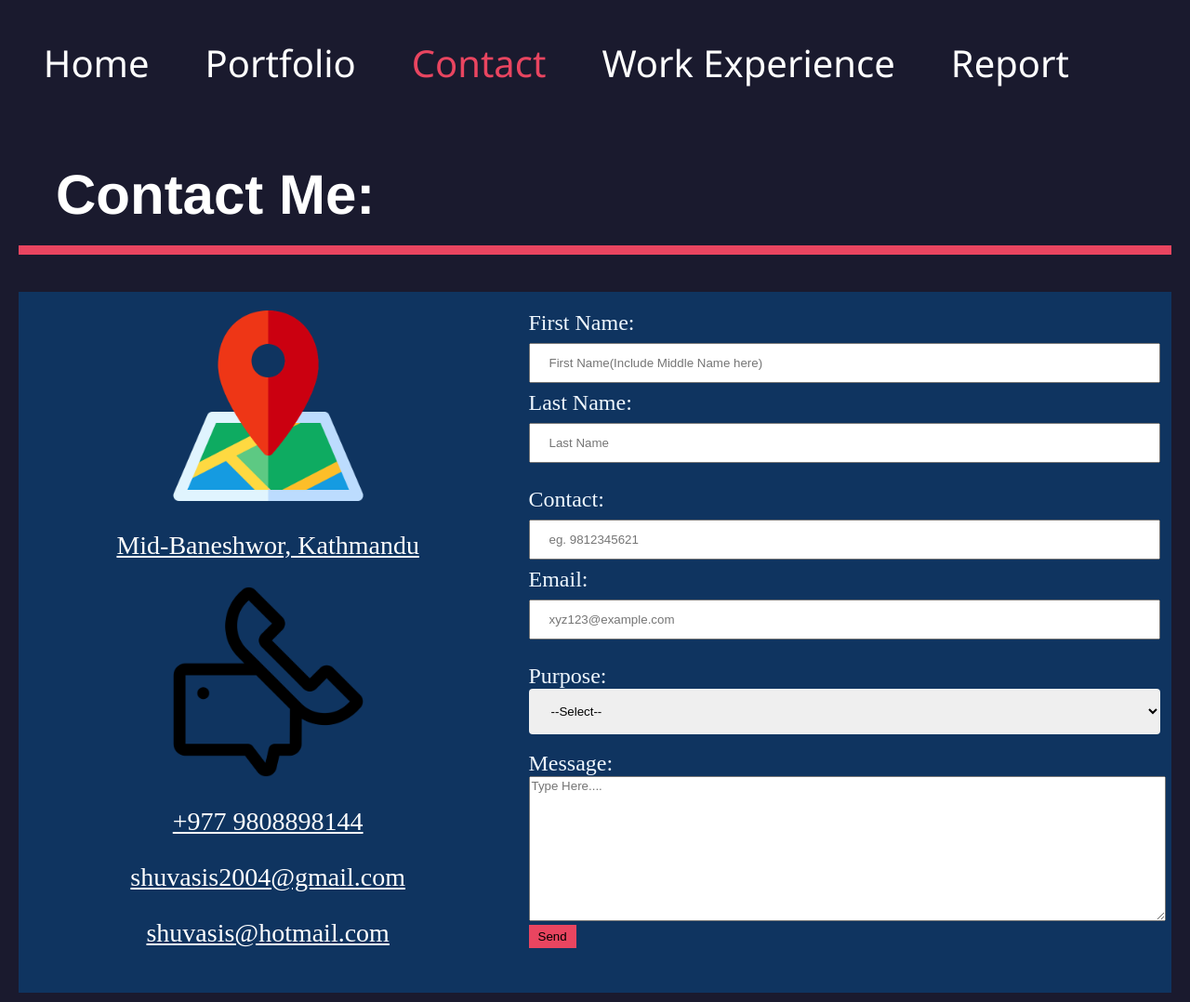
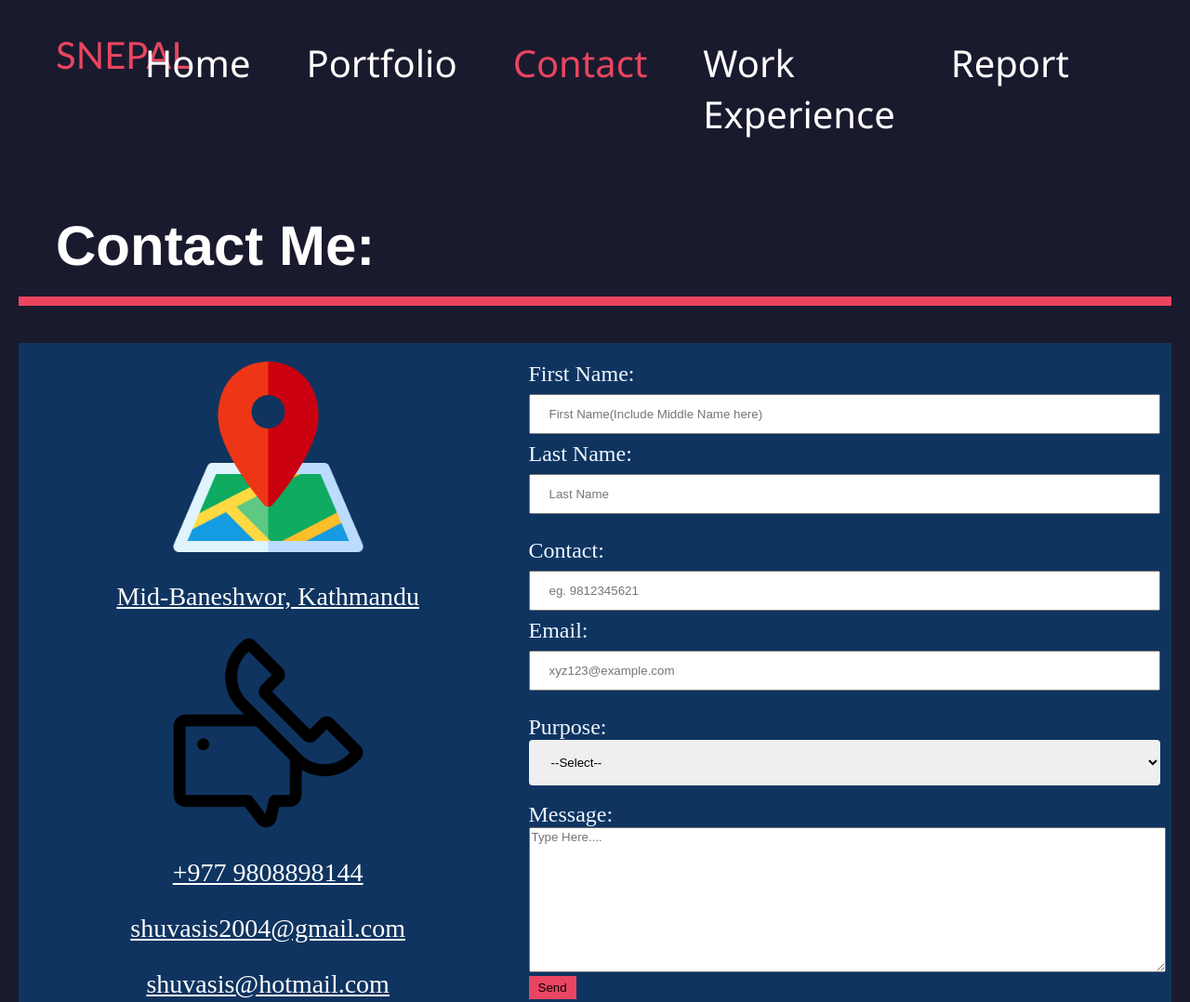
Before and after one commit to ShuvasisN/CSY1018-Web-Development-Assignment-I-23834821-Shuvasis-Nepal-Project, a plain HTML site: page contact.html in a window 1280 px wide. Shown: the top 1078 px of the page at 93% size. Drawn offline with Linux system fonts and the light colour scheme; files whose address does not match are found by name.

Commit message:
Logo added

```diff
--- a/contact.html
+++ b/contact.html
@@ -7,6 +7,7 @@
 <body>
     <div>
         <nav class="nav-bar"><!--navigation bar for page-->
+            <a href="index.html" class="weblogo">SNEPAL</a>
             <ul class="nav-menu">
                 <li class="nav-menu-item "><a href="index.html">Home</a></li>
                 <li class="nav-menu-item "><a href="portfolio.html">Portfolio</a></li>
--- a/css/style.css
+++ b/css/style.css
@@ -33,6 +33,16 @@ body{
 .nav-menu-item:hover{
     background-color: #0F3460;
     transform: scale(1.05);
+}
+
+.weblogo{
+    float: left;
+    display: block;
+    font-size: 40px;
+    color: #E94560;
+    text-decoration: solid;
+    font-family: 'Gill Sans', 'Gill Sans MT', Calibri, 'Trebuchet MS', sans-serif;
+    padding: 35px 60px;
 }
 
 .active > a{
```
Also changed, not shown: index.html (+1 -0 lines), portfolio.html (+1 -27 lines), sitereport.html (+1 -0 lines), workexperience.html (+1 -0 lines).
